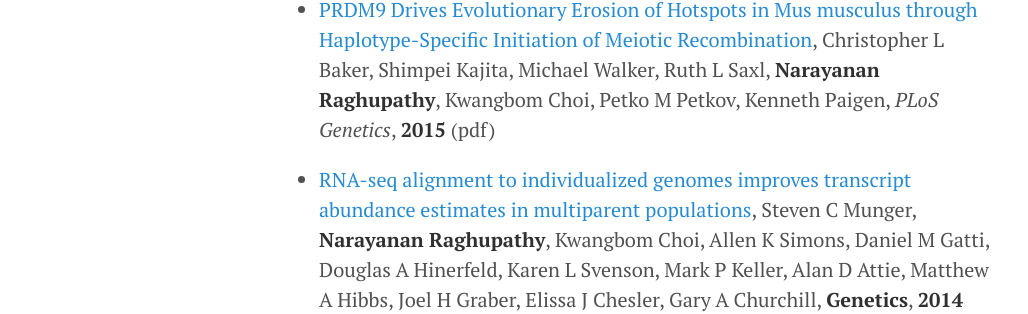
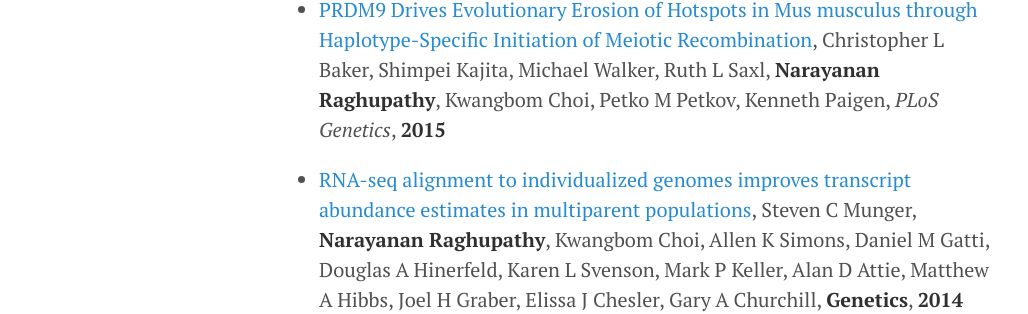
Before and after one commit to narayananr/narayananr.github.io, a Jekyll site: the page built from papers.md, in a window 1280 px wide. Shown: the part 197-511 px from the top of the page, without its empty margins (1-1029 px from the left). Built offline with Jekyll 4.4.1, drawn with Linux system fonts in a browser that asks for light colours; Markdown is read by kramdown in place of the engine named in the settings.

Commit message:
Update papers.md

```diff
--- a/papers.md
+++ b/papers.md
@@ -3,7 +3,7 @@ layout: page
 title: <font color="DodgerBlue">Papers</font>
 ---
 
-* [PRDM9 Drives Evolutionary Erosion of Hotspots in Mus musculus through Haplotype-Specific Initiation of Meiotic Recombination](http://journals.plos.org/plosgenetics/article?id=10.1371/journal.pgen.1004916#pgen-1004916-g007), Christopher L Baker, Shimpei Kajita, Michael Walker, Ruth L Saxl, **Narayanan Raghupathy**, Kwangbom Choi, Petko M Petkov, Kenneth Paigen, *PLoS Genetics*, **2015** (pdf)
+* [PRDM9 Drives Evolutionary Erosion of Hotspots in Mus musculus through Haplotype-Specific Initiation of Meiotic Recombination](http://journals.plos.org/plosgenetics/article?id=10.1371/journal.pgen.1004916#pgen-1004916-g007), Christopher L Baker, Shimpei Kajita, Michael Walker, Ruth L Saxl, **Narayanan Raghupathy**, Kwangbom Choi, Petko M Petkov, Kenneth Paigen, *PLoS Genetics*, **2015**
 
 * [RNA-seq alignment to individualized genomes improves transcript abundance estimates in multiparent populations](http://www.genetics.org/content/198/1/59.short), Steven C Munger, **Narayanan Raghupathy**, Kwangbom Choi, Allen K Simons, Daniel M Gatti, Douglas A Hinerfeld, Karen L Svenson, Mark P Keller, Alan D Attie, Matthew A Hibbs, Joel H Graber, Elissa J Chesler, Gary A Churchill,  **Genetics**, **2014**
 
```
